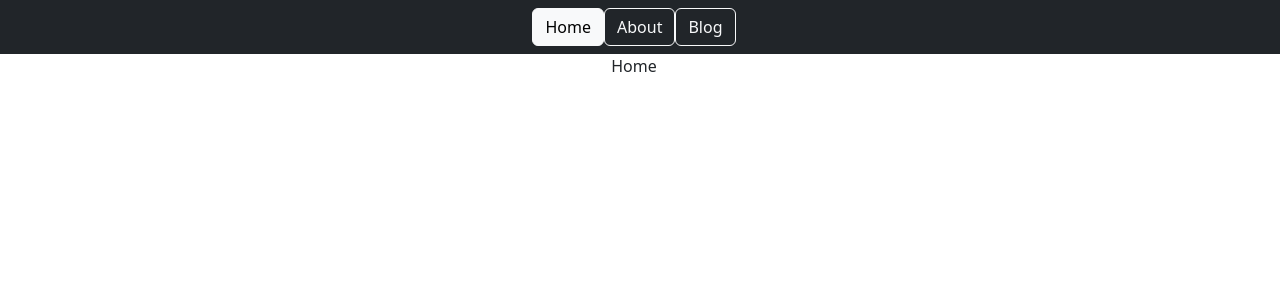
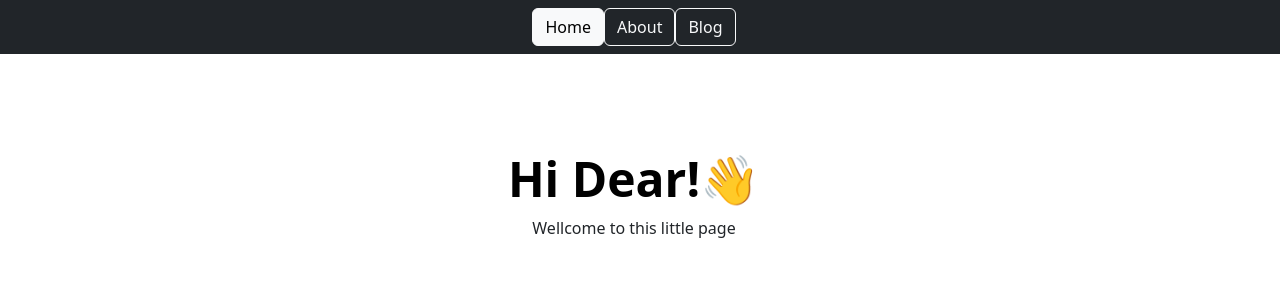
Before and after one commit to CeliaMi/react-router-practice, a React (Vite) app: page / in a window 1280 px wide. Shown: the top 300 px of the page. Built offline with nearby package versions, Linux system fonts and the light colour scheme.

Commit message:
add text to Home component

```diff
--- a/src/layout/LayoutPublic.jsx
+++ b/src/layout/LayoutPublic.jsx
@@ -9,7 +9,7 @@ const LayoutPublic = () =>{
     return (
         <div className="layout" >
         <Navbar/>
-        <main className="container nav justify-content-center">
+        <main className="container nav justify-content-center ">
           {navigation.state === "loading" && (
             <div className="alert alert-info my-5">Loading...</div>
           )}
--- a/src/pages/Home.jsx
+++ b/src/pages/Home.jsx
@@ -2,7 +2,10 @@ import React from 'react'
 
 const Home = () => {
   return (
-    <div>Home</div>
+    <secction className='px-4 py-5 my-5 text-center'>
+      <h3 className='display-5 fw-bold text-body-emphasis'>Hi Dear!👋</h3>
+      <p>Wellcome to this little page</p>
+    </secction>
   )
 }
 
```
